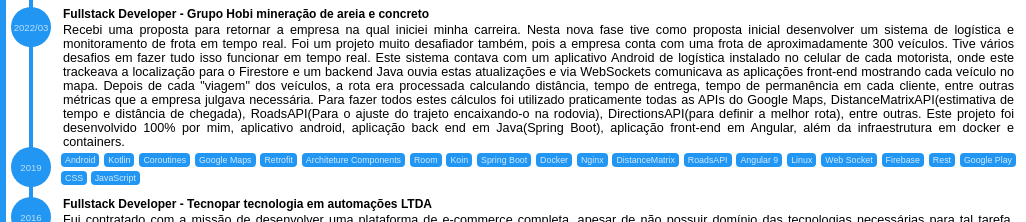
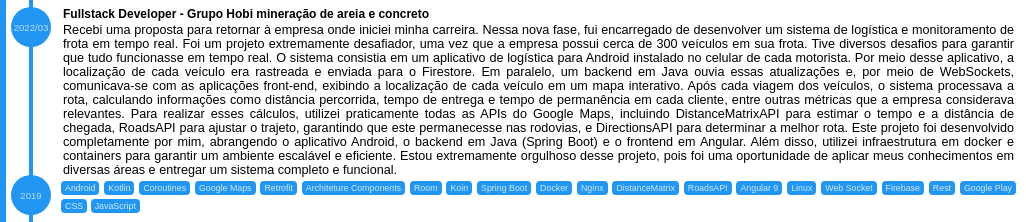
Before and after one commit to igorralexsander/resume, a plain HTML site: page index.html in a window 1280 px wide. Shown: the part 498-720 px from the top of the page, 254-1280 px from the left. Drawn offline with Linux system fonts and the light colour scheme.

Commit message:
chore: Some improvements in carrer itens

```diff
--- a/index.html
+++ b/index.html
@@ -218,26 +218,26 @@
                 </div>
                 <div class="descricao-carreira">
                     <p>
-                        Recebi uma proposta para retornar a empresa na qual iniciei minha carreira.
-                        Nesta nova fase tive como proposta inicial desenvolver um sistema de logística
-                        e monitoramento de frota em tempo real. Foi um projeto muito desafiador também,
-                        pois a empresa conta com uma frota de aproximadamente 300 veículos. Tive vários
-                        desafios em fazer tudo isso funcionar em tempo real. Este sistema contava com um aplicativo
-                        Android de logística instalado no celular de cada motorista, onde este trackeava a localização
-                        para o Firestore e um backend Java ouvia estas atualizações e via WebSockets comunicava as
-                        aplicações
-                        front-end mostrando cada veículo no mapa. Depois de cada "viagem" dos veículos, a rota era
-                        processada
-                        calculando distância, tempo de entrega, tempo de permanência em cada cliente, entre outras
-                        métricas
-                        que a empresa julgava necessária. Para fazer todos estes cálculos foi utilizado praticamente
-                        todas
-                        as APIs do Google Maps, DistanceMatrixAPI(estimativa de tempo e distância de chegada),
-                        RoadsAPI(Para o ajuste do trajeto encaixando-o na rodovia), DirectionsAPI(para definir a melhor
-                        rota),
-                        entre outras. Este projeto foi desenvolvido 100% por mim, aplicativo android, aplicação back end
-                        em Java(Spring Boot),
-                        aplicação front-end em Angular, além da infraestrutura em docker e containers.
+                        Recebi uma proposta para retornar à empresa onde iniciei minha carreira.
+                        Nessa nova fase, fui encarregado de desenvolver um sistema de logística e monitoramento
+                        de frota em tempo real. Foi um projeto extremamente desafiador, uma vez que a empresa
+                        possui cerca de 300 veículos em sua frota. Tive diversos desafios para garantir que tudo
+                        funcionasse em tempo real.
+                        O sistema consistia em um aplicativo de logística para Android instalado no celular de
+                        cada motorista. Por meio desse aplicativo, a localização de cada veículo era rastreada e enviada para o Firestore. Em paralelo, um backend em Java ouvia essas atualizações e, por meio de WebSockets, comunicava-se com as aplicações front-end, exibindo a localização de cada veículo em um mapa interativo.
+                        Após cada viagem dos veículos, o sistema processava a rota, calculando informações como
+                        distância percorrida, tempo de entrega e tempo de permanência em cada cliente,
+                        entre outras métricas que a empresa considerava relevantes.
+                        Para realizar esses cálculos, utilizei praticamente todas as APIs do Google Maps,
+                        incluindo DistanceMatrixAPI para estimar o tempo e a distância de chegada,
+                        RoadsAPI para ajustar o trajeto, garantindo que este permanecesse nas rodovias,
+                        e DirectionsAPI para determinar a melhor rota.
+                        Este projeto foi desenvolvido completamente por mim, abrangendo o aplicativo Android,
+                        o backend em Java (Spring Boot) e o frontend em Angular.
+                        Além disso, utilizei infraestrutura em docker e containers para garantir um ambiente
+                        escalável e eficiente. Estou extremamente orgulhoso desse projeto,
+                        pois foi uma oportunidade de aplicar meus conhecimentos em diversas áreas e entregar
+                        um sistema completo e funcional.
                     </p>
                     <div class="tecnologias-utilizadas">
                         <span>Android</span>
```
